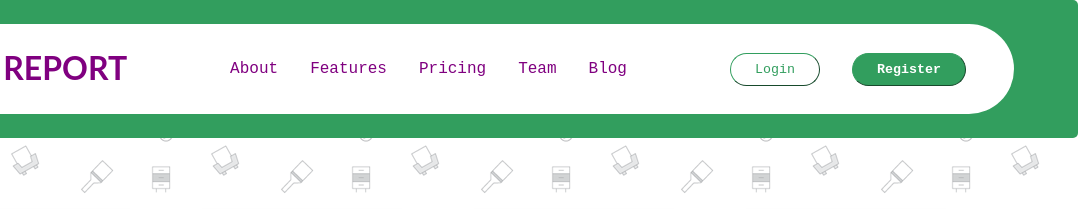
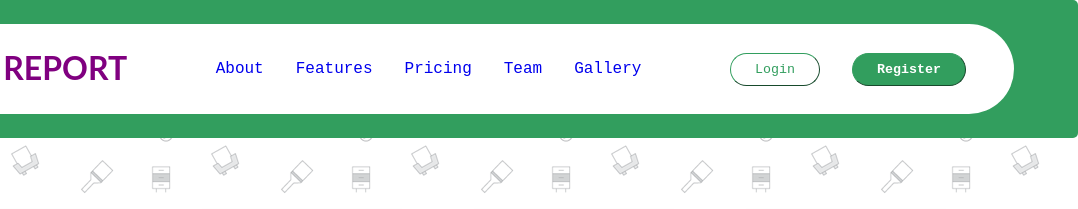
Before and after one commit to siddoinghisjob/iwt, a website built with Parcel: page dashboarx/index.html in a window 1280 px wide. Shown: the top 209 px of the page, 202-1280 px from the left. Built offline with nearby package versions, Linux system fonts and the light colour scheme.

Commit message:
Update index.html

```diff
--- a/dashboarx/index.html
+++ b/dashboarx/index.html
@@ -24,17 +24,17 @@
             <header data-thq="thq-navbar" class="home-navbar-interactive">
                 <span onclick="window.location = ''" style="cursor : pointer;" class="home-logo">Gen<i class="fa-brands fa-x-twitter">x</i> Report</span>
                 <div data-thq="thq-navbar-nav" class="home-desktop-menu">
-                    <nav class="home-links">
-                        <span>About</span>
-                        <span class="home-nav2">Features</span>
-                        <span class="home-nav3">Pricing</span>
-                        <span class="home-nav4">Team</span>
-                        <span class="home-nav5">Blog</span>
-                    </nav>
-                    <div class="home-buttons">
-                        <a herf="#"><button class="home-login button">Login</button></a>
-                        <button class="home-register button">Register</button>
-                    </div>
+                      <nav class="home-links">
+                    <a href="../About/about.html"><span>About</span></a>
+                    <a href="../Feature/feature.html"><span class="home-nav2">Features</span></a>
+                    <a href="../Price/price.html"><span class="home-nav3">Pricing</span></a>
+                    <a href="../Team/team.html"><span class="home-nav4">Team</span></a>
+                    <a href="../index.html#home-gallery"><span class="home-nav5">Gallery</span></a>
+                </nav>
+                <div class="home-buttons">
+                    <a href="../Login/login.html"><button class="home-login button">Login</button></a>
+                    <a href="../Register/register.html"><button class="home-register button">Register</button></a>
+                </div>
                 </div>
                 <div data-thq="thq-burger-menu" class="home-burger-menu">
                     <svg viewBox="0 0 1024 1024" class="home-icon">
```
